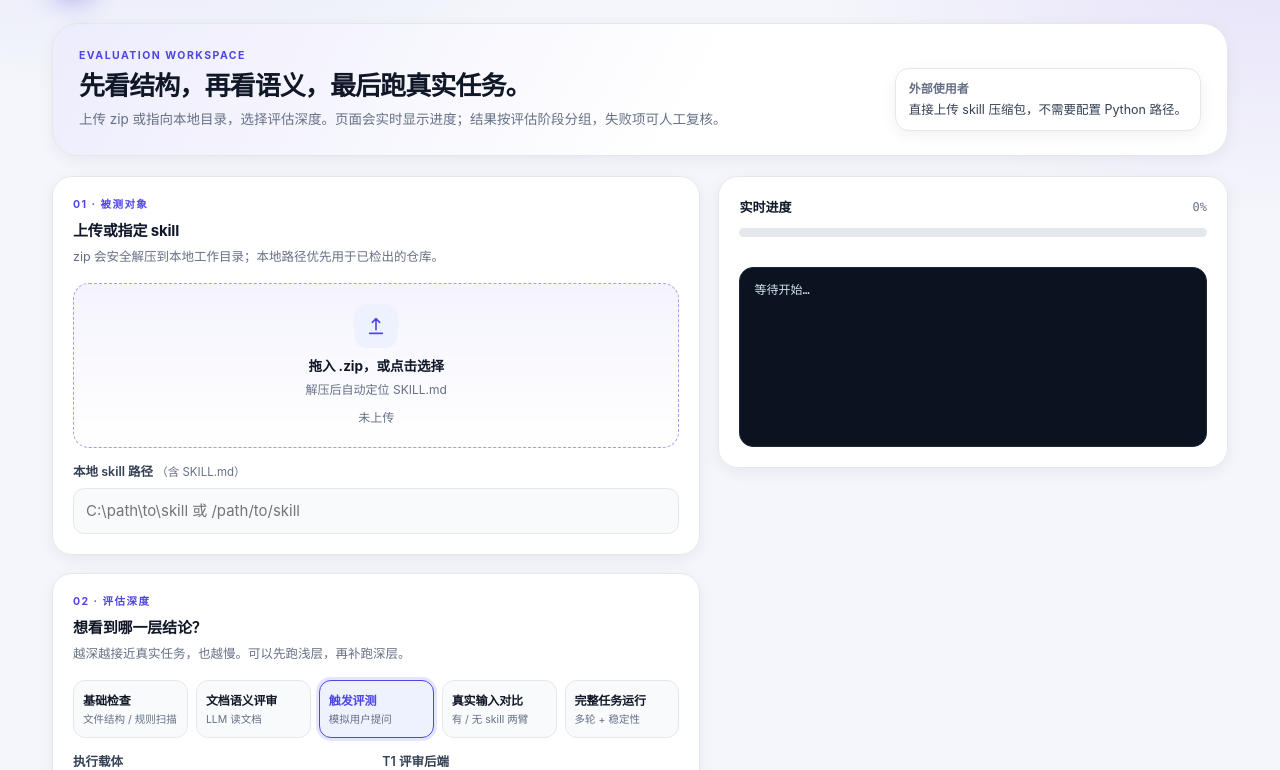
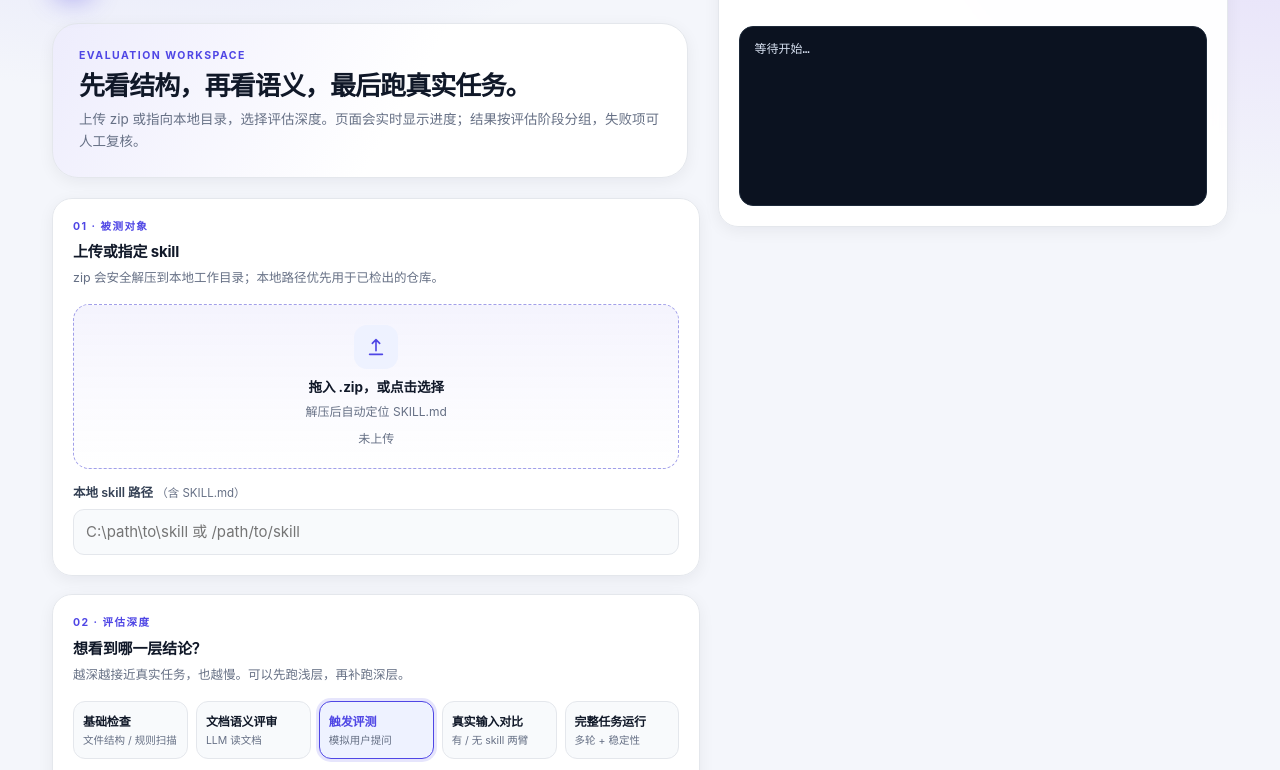
Before and after one commit to JHzzzzzZ/skill-eval, a website: page skill-evaluator/web/index.html in a window 1280 px wide. Shown: the part 81-851 px from the top of the page. Drawn offline with Linux system fonts and the light colour scheme; no server answers.

Commit message:
fix(web): 实时进度从头固定
- progressPinned 默认 true，加载即 fixed（不再等开始/滚动）
- 顶部栏与 hero 让出右栏宽度，固定卡不遮标题/操作
- 323 tests green

```diff
--- a/skill-evaluator/web/index.html
+++ b/skill-evaluator/web/index.html
@@ -211,6 +211,11 @@
   .toast.ok{border-left-color:var(--pass)} .toast.err{border-left-color:var(--fail)}
   @keyframes slidein{from{transform:translateY(8px);opacity:0}to{transform:none;opacity:1}}
   .empty{padding:26px;text-align:center;color:var(--muted);font-size:13px}
+  @media(min-width:641px){
+    /* 固定进度栏占右栏；顶部内容让出同一宽度，避免被盖住 */
+    .topbar,.hero{margin-right:calc((100% - 18px) * .44 + 30px)}
+    .hero .hintbox{display:none}
+  }
   @media(max-width:1000px){
     .tier-grid{grid-template-columns:repeat(2,1fr)}
     .hero{flex-direction:column;align-items:flex-start}
@@ -512,7 +517,7 @@ function markStep(name, state, detail){
 
 // 实时进度：滚动到原位置后改为 fixed，避免被父级 sticky 约束/内容推走
 const progressSlot = $("progressSlot"), progressCard = $("progressCard");
-let progressPinned = false;
+let progressPinned = true;
 function layoutProgress(){
   if(!progressSlot || !progressCard) return;
   if(window.innerWidth <= 640){
```
